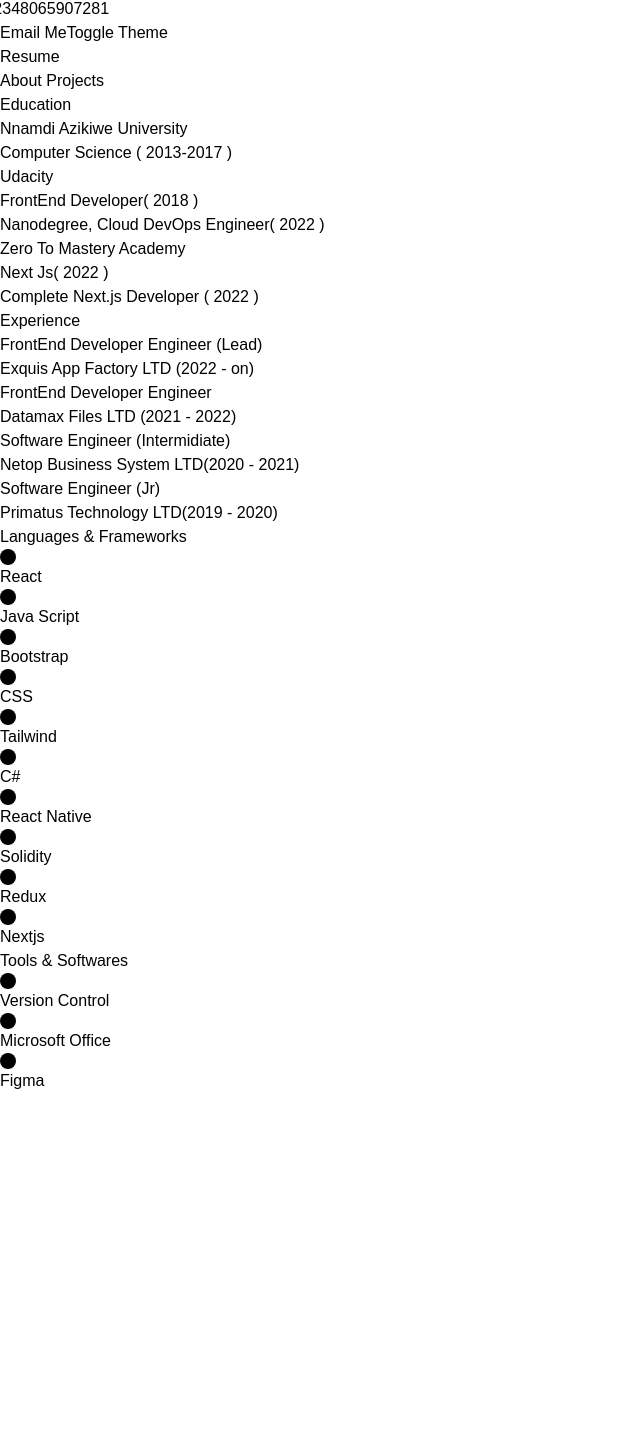
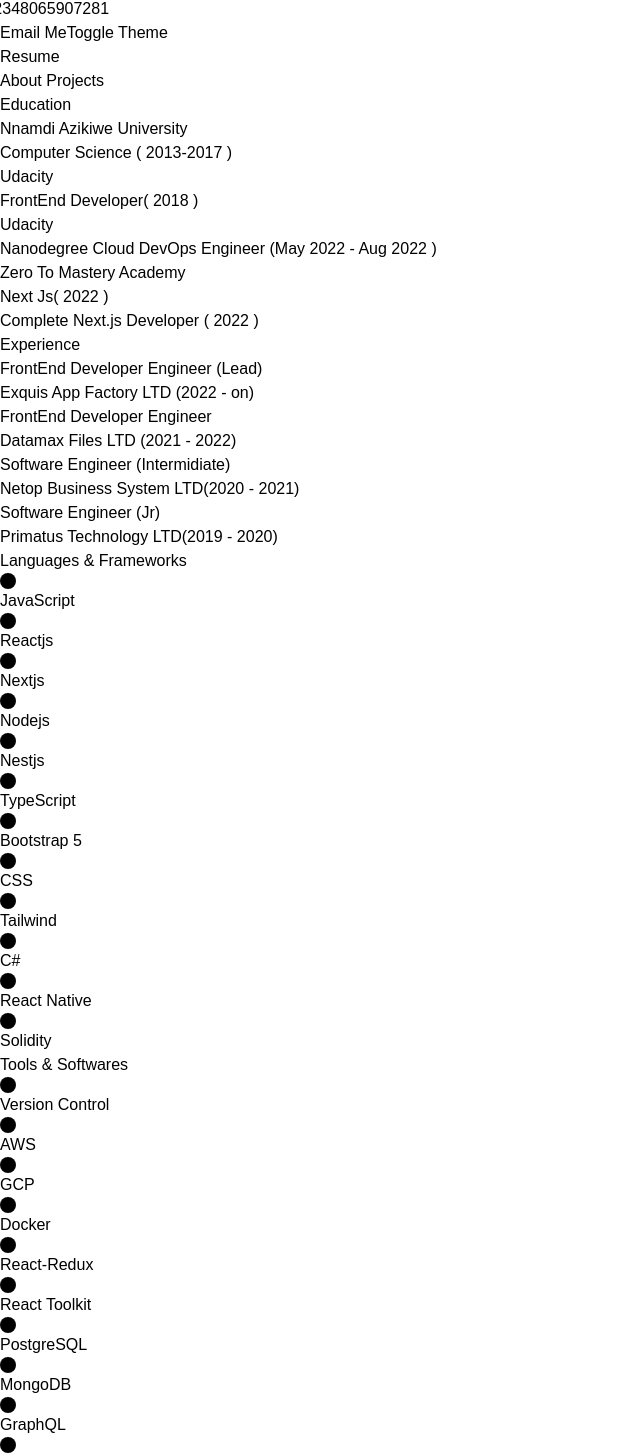
Before and after one commit to solomonsunday/my_portfolio, a Next.js app: page /resume in a window 1280 px wide. Shown: the part 410-1866 px from the top of the page, without its empty margins (0-640 px from the left). Before the commit the page ends 1503 px from the top, so only its background shows below. Built offline with nearby package versions, Linux system fonts and the light colour scheme.

Commit message:
update: Added new skills and experience aquired

```diff
--- a/components/Navbar.tsx
+++ b/components/Navbar.tsx
@@ -1,49 +1,74 @@
-import Link from 'next/link'
-import React, { FunctionComponent, useEffect, useState } from 'react'
-import { useRouter } from 'next/router';
-import { route } from 'next/dist/server/router';
+import Link from "next/link";
+import React, { FunctionComponent, useEffect, useState } from "react";
+import { useRouter } from "next/router";
+import { route } from "next/dist/server/router";
 
-
-const NavItem: FunctionComponent<{ activeItem: string, setActiveItem: Function, name: string, route: string }> = ({ activeItem, name, route, setActiveItem }) => {
-    return (
-        activeItem !== name ? (<Link href={route}>
-            <a> <span className="cursor-pointer  hover:text-green" onClick={() => setActiveItem(name)}>{name}</span></a>
+const NavItem: FunctionComponent<{
+  activeItem: string;
+  setActiveItem: Function;
+  name: string;
+  route: string;
+}> = ({ activeItem, name, route, setActiveItem }) => {
+  return activeItem !== name ? (
+    <Link href={route}>
+      <a>
+        {" "}
+        <span
+          className="cursor-pointer hover:text-green"
+          onClick={() => setActiveItem(name)}
+        >
+          {name}
+        </span>
+      </a>
     </Link>
-        ) : null
-    )
-}
+  ) : null;
+};
 
 const Navbar = () => {
-    const [activeItem, setActiveItem] = useState<string>('');
+  const [activeItem, setActiveItem] = useState<string>("");
 
   const { pathname } = useRouter();
 
-
   useEffect(() => {
-        if (pathname === '/')
-            setActiveItem('About')
-        if (pathname === '/projects')
-            setActiveItem('Projects')
-        if (pathname === '/resume')
-            setActiveItem('Resume')
-
-    }, [])
+    if (pathname === "/") setActiveItem("About");
+    if (pathname === "/projects") setActiveItem("Projects");
+    if (pathname === "/resume") setActiveItem("Resume");
+    // if (pathname === "/certification") setActiveItem("/certification");
+  }, []);
 
   return (
-        <div className='flex justify-between px-5 py-3 my-3' >
-            <span className='text-xl font-bold border-b-4 text-green border-green md;text-2xl'>{activeItem}</span>
-            <div className='flex space-x-5 text-lg '>
-
-                <NavItem activeItem={activeItem} setActiveItem={setActiveItem}
-                    name="About" route='/' />
-                <NavItem activeItem={activeItem} setActiveItem={setActiveItem}
-                    name="Projects" route='/projects' />
-                <NavItem activeItem={activeItem} setActiveItem={setActiveItem}
-                    name="Resume" route='/resume' />
-
+    <div className="flex justify-between px-5 py-3 my-3">
+      <span className="text-xl font-bold border-b-4 text-green border-green md;text-2xl">
+        {activeItem}
+      </span>
+      <div className="flex space-x-5 text-lg ">
+        <NavItem
+          activeItem={activeItem}
+          setActiveItem={setActiveItem}
+          name="About"
+          route="/"
+        />
+        <NavItem
+          activeItem={activeItem}
+          setActiveItem={setActiveItem}
+          name="Projects"
+          route="/projects"
+        />
+        <NavItem
+          activeItem={activeItem}
+          setActiveItem={setActiveItem}
+          name="Resume"
+          route="/resume"
+        />
+        {/* <NavItem
+          activeItem={activeItem}
+          setActiveItem={setActiveItem}
+          name="Certifications"
+          route="/certifications"
+        /> */}
       </div>
     </div>
-    )
-}
+  );
+};
 
-export default Navbar
+export default Navbar;
--- a/components/Sidebar.tsx
+++ b/components/Sidebar.tsx
@@ -27,7 +27,7 @@
         <span className="text-green">Solomon </span> Sunday
       </h3>
       <p className="px-2 py-1 my-3 bg-gray-200 rounded-full dark:bg-dark-200 dark:bg-black-500">
-        Software Engineer
+        Fullstack Developer
       </p>
 
       <a
--- a/data.ts
+++ b/data.ts
@@ -5,32 +5,32 @@
 // import { IProject, Skill } from "./types";
 
 import { BsCircleFill } from "react-icons/bs";
-import { IProject, IService, ISkill } from "./type";
+import { ICertificate, IProject, IService, ISkill } from "./type";
 
 export const services: IService[] = [
   {
     Icon: RiComputerLine,
     title: "Frontend Development",
     about:
-      "I can build a beautiful and scalable SPA using <b> HTML</b>,<b>CSS</b>   and <b>React.js</b> ",
+      "I build beautiful, functional interactive and scalable SPA using latest tech stacks <b> HTML5</b>,<b>Tailwind</b> and <b>Nextjs</b> ",
   },
   {
     Icon: FaServer,
     title: "Excellent Support for Backend Development",
     about:
-      "Handle database, server, api using <b>Nest Framework </b> & other popular frameworks",
+      "Query database, server, Rest API using <b>Nestjs Framework </b> & ASP.Net Core",
   },
   {
     Icon: AiOutlineApi,
     title: "API Development",
     about:
-      "I can develop robust  REST API using <b>Asp.Net Core</b>  & <b>C#</b> ",
+      "I develop robust  REST API using <b>Asp.Net Core</b> & <b>Nodejs</b> ",
   },
   {
     Icon: RiComputerLine,
     title: "Skiiled Debugger",
     about:
-      "A daily problem solver using <b>Browser</b>  and <b>Developer Tool</b> ",
+      "A daily problem solver using <b>Browser Developer Tool</b>  and <b>Vs Code</b> ",
   },
   {
     Icon: AiOutlineAntDesign,
@@ -40,24 +40,45 @@
   {
     Icon: MdDeveloperMode,
     title: "Mobile Developer",
-    about: "A junior mobile developer using <b>React Native </b>",
+    about: "Develop interactive mobile Apps using <b>React Native </b>",
   },
 ];
 
 export const languages: ISkill[] = [
   {
     Icon: BsCircleFill,
-    name: "React",
-    level: "78%",
+    name: "JavaScript",
+    level: "80%",
   },
   {
     Icon: BsCircleFill,
-    name: "Java Script",
+    name: "Reactjs",
+    level: "88%",
+  },
+  {
+    Icon: BsCircleFill,
+    name: "Nextjs",
     level: "70%",
   },
   {
     Icon: BsCircleFill,
-    name: "Bootstrap",
+    name: "Nodejs",
+    level: "70%",
+  },
+  {
+    Icon: BsCircleFill,
+    name: "Nestjs",
+    level: "60%",
+  },
+  {
+    Icon: BsCircleFill,
+    name: "TypeScript",
+    level: "70%",
+  },
+
+  {
+    Icon: BsCircleFill,
+    name: "Bootstrap 5",
     level: "80%",
   },
   {
@@ -68,7 +89,7 @@
   {
     Icon: BsCircleFill,
     name: "Tailwind",
-    level: "40%",
+    level: "80%",
   },
   {
     Icon: BsCircleFill,
@@ -87,35 +108,70 @@
     name: "Solidity",
     level: "30%",
   },
-
-  {
-    Icon: BsCircleFill,
-    name: "Redux",
-    level: "80%",
-  },
-  {
-    Icon: BsCircleFill,
-    name: "Nextjs",
-    level: "70%",
-  },
 ];
 
 export const tools: ISkill[] = [
   {
     Icon: BsCircleFill,
     name: "Version Control",
+    level: "90%",
+  },
+  {
+    Icon: BsCircleFill,
+    name: "AWS",
+    level: "80%",
+  },
+  {
+    Icon: BsCircleFill,
+    name: "GCP",
+    level: "60%",
+  },
+  {
+    Icon: BsCircleFill,
+    name: "Docker",
+    level: "60%",
+  },
+
+  {
+    Icon: BsCircleFill,
+    name: "React-Redux",
+    level: "80%",
+  },
+  {
+    Icon: BsCircleFill,
+    name: "React Toolkit",
+    level: "60%",
+  },
+  {
+    Icon: BsCircleFill,
+    name: "PostgreSQL ",
+    level: "70%",
+  },
+  {
+    Icon: BsCircleFill,
+    name: "MongoDB",
     level: "80%",
   },
 
   {
     Icon: BsCircleFill,
-    name: "Microsoft Office",
-    level: "70%",
+    name: "GraphQL",
+    level: "50%",
   },
   {
     Icon: BsCircleFill,
     name: "Figma",
-    level: "50%",
+    level: "80%",
+  },
+];
+
+export const certifications: ICertificate[] = [
+  {
+    id: 1,
+    name: "Cloud DevOps Engineer",
+    image_path: "/images/certs/Cloud_Engineer.pdf",
+    description: "CICD",
+    deployed_url: "http://www.example.com",
   },
 ];
 
--- a/pages/resume.tsx
+++ b/pages/resume.tsx
@@ -21,13 +21,13 @@
         className="grid gap-6 md:grid-cols-2"
       >
         <div>
-          <h5 className="my-2 text-2xl font-bold">Education</h5>
+          <h5 className="my-2 text-2xl font-bold text-blue-300 ">Education</h5>
           <div className="flex items-center">
             {/* <div className='mx-2'>
                             <BsCircleFill fontSize={10} />
                         </div> */}
             <div className="mb-5">
-              <h2 className="my-2 text-xl font-bold">
+              <h2 className="my-2 text-xl font-bold underline">
                 Nnamdi Azikiwe University{" "}
               </h2>
               <p className="font-semibold">Computer Science ( 2013-2017 )</p>
@@ -38,16 +38,24 @@
                             <BsCircleFill fontSize={10} />
                         </div> */}
             <div className="mb-5">
-              <h5 className="my-2 text-xl font-bold">Udacity </h5>
+              <h5 className="my-2 text-xl font-bold underline">Udacity </h5>
               <p className="font-semibold">FrontEnd Developer( 2018 )</p>
+            </div>
+          </div>
+          <div className="flex items-center">
+            {/* <div className='mx-2'>
+                            <BsCircleFill fontSize={10} />
+                        </div> */}
+            <div className="mb-5">
+              <h5 className="my-2 text-xl font-bold underline">Udacity </h5>
               <p className="font-semibold">
-                Nanodegree, Cloud DevOps Engineer( 2022 )
+                Nanodegree Cloud DevOps Engineer (May 2022 - Aug 2022 )
               </p>
             </div>
           </div>
           <div className="flex items-center">
             <div>
-              <h5 className="my-2 text-xl font-bold">
+              <h5 className="my-2 text-xl font-bold underline">
                 Zero To Mastery Academy{" "}
               </h5>
               <p className="font-semibold">Next Js( 2022 )</p>
@@ -59,10 +67,10 @@
         </div>
 
         <motion.div variants={fadingUP} initial="initial" animate="animate">
-          <h5 className="my-2 text-2xl font-bold">Experience</h5>
+          <h5 className="my-2 text-2xl font-bold text-blue-300 ">Experience</h5>
           <div>
             <div className="mb-6">
-              <h5 className="my-2 text-xl font-bold">
+              <h5 className="my-2 text-xl font-bold underline">
                 FrontEnd Developer Engineer{" "}
                 <span className="text-sm">(Lead)</span>
                 <span className="text-sm"></span>
@@ -72,14 +80,14 @@
               </p>
             </div>
             <div className="mb-6">
-              <h5 className="my-2 text-xl font-bold">
+              <h5 className="my-2 text-xl font-bold underline">
                 FrontEnd Developer Engineer <span className="text-sm"></span>
               </h5>
               <p className="font-semibold">Datamax Files LTD (2021 - 2022)</p>
             </div>
 
             <div className="mb-6">
-              <h5 className="my-2 text-xl font-bold">
+              <h5 className="my-2 text-xl font-bold underline">
                 Software Engineer{" "}
                 <span className="text-sm">(Intermidiate)</span>
               </h5>
@@ -89,7 +97,7 @@
             </div>
 
             <div className="mb-6">
-              <h5 className="my-2 text-xl font-bold">
+              <h5 className="my-2 text-xl font-bold underline">
                 Software Engineer <span className="text-sm">(Jr)</span>
               </h5>
               <p className="font-semibold">
@@ -109,7 +117,9 @@
 
       <div className="grid gap-6 md:grid-cols-2">
         <div>
-          <h5 className="my-3 text-2xl font-bold">Languages & Frameworks</h5>
+          <h5 className="my-3 text-2xl font-bold text-blue-300">
+            Languages & Frameworks
+          </h5>
 
           <div className="my-2">
             {languages.map((Language) => (
@@ -119,7 +129,9 @@
         </div>
 
         <div>
-          <h5 className="my-3 text-2xl font-bold">Tools & Softwares</h5>
+          <h5 className="my-3 text-2xl font-bold text-blue-300">
+            Tools & Softwares
+          </h5>
 
           <div className="my-2">
             {tools.map((tool) => (
```
Also changed, not shown: components/Certificates.tsx (added, +93 -0 lines), components/ProjectCard.tsx (+58 -44 lines), pages/certifications.tsx (added, +79 -0 lines), type.ts (+24 -6 lines), 1 other file (tests, documents, lock files or other folders). Lines whose indentation alone changed are shown as unchanged.
